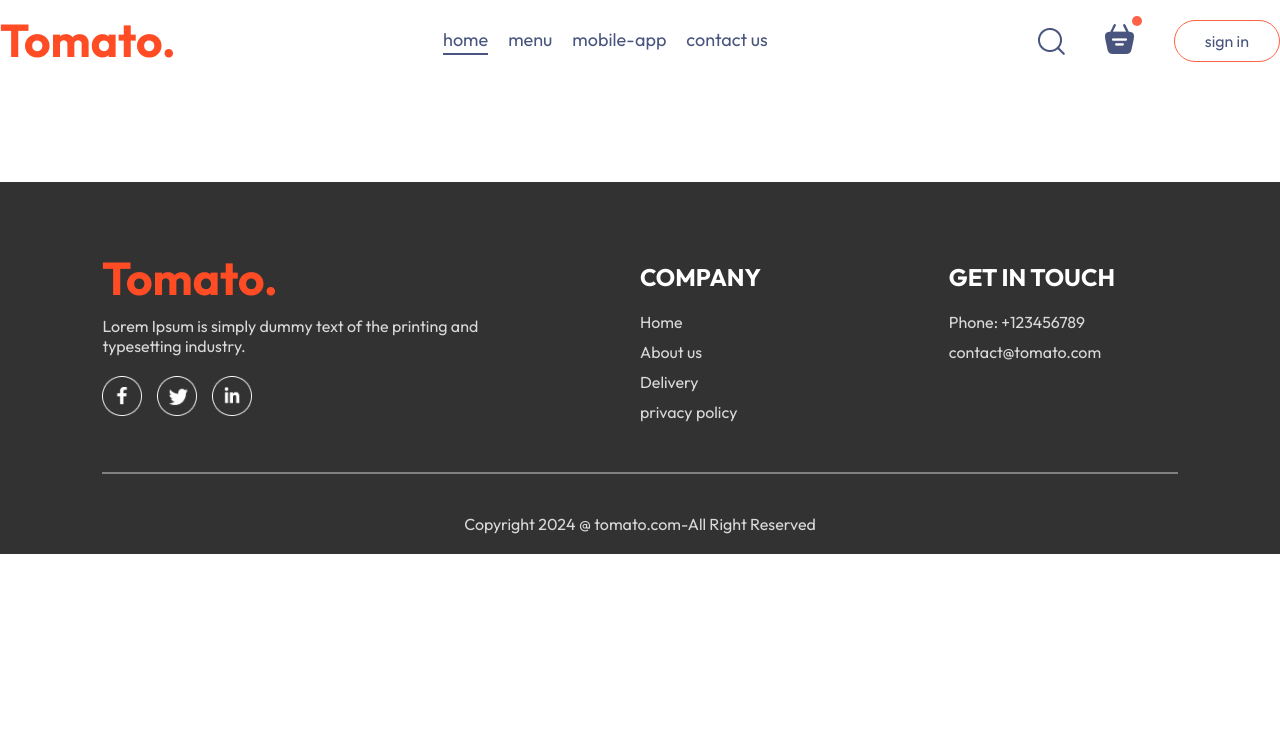
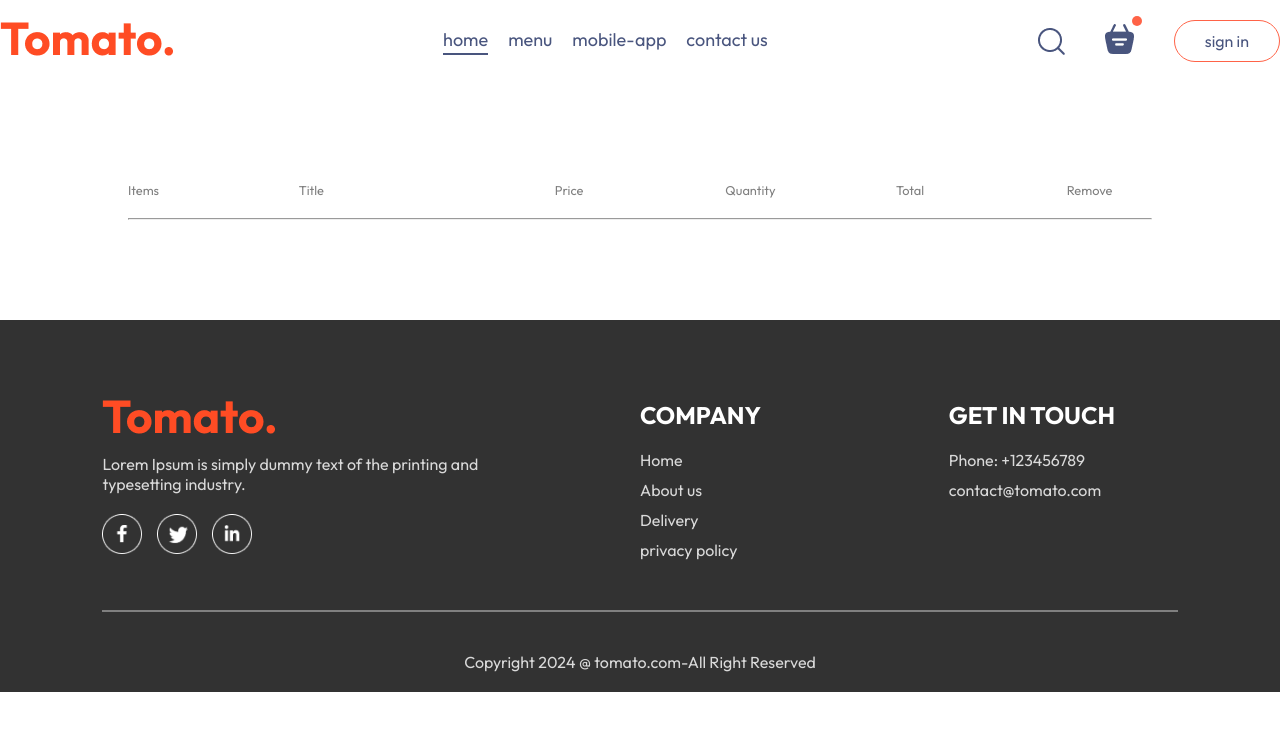
Before and after one commit to HDRanasingha/Foodweb, a React (Vite) app in the folder frontend/: page /cart in a window 1280 px wide. Shown: the top 730 px of the page. Built offline with nearby package versions, Linux system fonts and the light colour scheme.

Commit message:
Added files to repository

```diff
--- a/frontend/src/components/FoodItem/FoodItem.jsx
+++ b/frontend/src/components/FoodItem/FoodItem.jsx
@@ -26,7 +26,7 @@
           <img src={assets.rating_starts} alt='Rating' />
         </div>
         <p className='food-item-desc'>{description}</p>
-        <p className='food-item-price'>${price.toFixed(2)}</p>
+        <p className='food-item-price'>${price}</p>
       </div>
     </div>
   );
--- a/frontend/src/components/Navbar/Navbar.jsx
+++ b/frontend/src/components/Navbar/Navbar.jsx
@@ -9,7 +9,7 @@
 
   return (
     <div className='navbar'>
-       <img src={assets.logo} alt="" className="logo" />
+      <Link to='/'> <img src={assets.logo} alt="" className="logo" /></Link>
        <ul className="navbar-menu">
 
     <Link
@@ -50,7 +50,10 @@
        <div className='navar-right'>
         <img src={assets.search_icon} alt=""  />
         <div className='navar-search-icon'>
-        <img src={assets.basket_icon} alt=""  />
+        <Link to='/cart'>
+  <img src={assets.basket_icon} alt="Basket Icon" />
+</Link>
+
         <div className='dot'></div>
        </div>
         <button onClick={()=>setShowLogin(true)}>sign in</button>
--- a/frontend/src/pages/Cart/Cart.css
+++ b/frontend/src/pages/Cart/Cart.css
@@ -0,0 +1,17 @@
+.cart{
+    margin-top: 100px;
+}
+.cart-items-title{
+    display:grid;
+    grid-template-columns: 1fr 1.5fr 1fr 1fr 1fr 0.5fr;
+    align-items: center;
+    color: grey;
+    font-size: max(1vw,12px);
+}
+.cart-items-item{
+    margin: 10px 0px;
+    color: black;
+}
+.cart-items-item img{
+    width: 50px;
+}
--- a/frontend/src/pages/Cart/Cart.jsx
+++ b/frontend/src/pages/Cart/Cart.jsx
@@ -1,12 +1,41 @@
-import React from 'react'
-import './Cart.css'
+import React, { useContext } from 'react';
+import './Cart.css';
+import { StoreContext } from '../../context/StoreContext';
 
 const Cart = () => {
+  const { cartItems, food_list, removeFromCart } = useContext(StoreContext);
+
   return (
-    <div>
+    <div className='cart'>
+      <div className='cart-items'>
+        <div className='cart-items-title'>
+          <p>Items</p>
+          <p>Title</p>
+          <p>Price</p>
+          <p>Quantity</p>
+          <p>Total</p>
+          <p>Remove</p>
+        </div>
+        <br />
+        <hr />
+       {food_list.map((item,index)=>{
+        if(cartItems[item._id]>0){
+          return(
+            <div className='cart-items-title cart-items-item'>
+            <img src={item.image} alt='' />
+            <p>{item.name}</p>
+            <p>${item.price}</p>
+            <p>{cartItems[item._id]}</p>
+            <p>${cartItems[item._id]*item.price}</p>
+            <p>x</p>
+            </div>
+          )
+        }
+       })}
 
+      </div>
     </div>
-  )
-}
+  );
+};
 
-export default Cart
+export default Cart;
```
